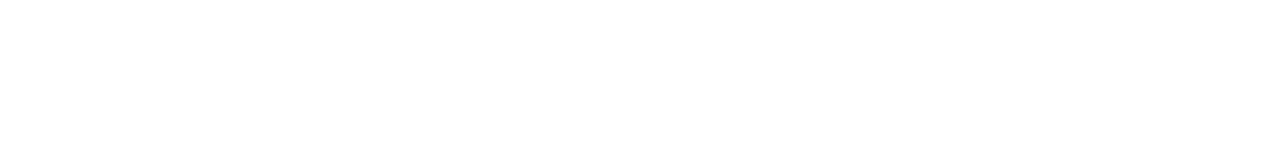
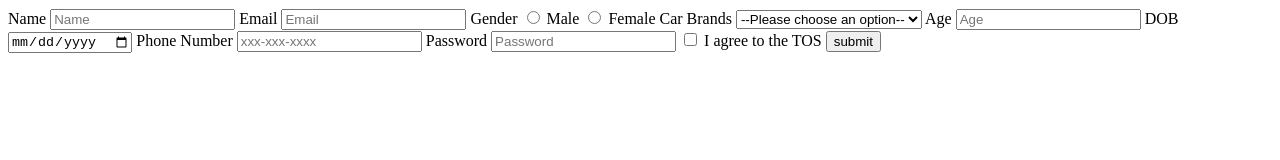
Before and after one commit to acciojob/signup-form-car-Abisara-09, a website: page main.html in a window 1280 px wide. Drawn offline with Linux system fonts and the light colour scheme.

Commit message:
created a submission

```diff
--- a/main.html
+++ b/main.html
@@ -7,6 +7,46 @@
 </head>
 
 <body>
+	<form method="post">
+		<label for="name">Name</label>
+		<input type="text" id="name" placeholder="Name" required>
+
+		<label for="email">Email</label>
+		<input type="email" id="email" placeholder="Email" required>
+
+		<label for="gender">Gender</label>
+		<input type="radio" id="gender_m" name="gender" required>
+		<label for="gender_m">Male</label>
+		<input type="radio" id="gender_f" name="gender" required>
+		<label for="gender_f">Female</label>
+
+		<label for="cars">Car Brands</label>
+		<select id="cars" required>
+			<option value="" disabled selected>--Please choose an option--</option>
+			<option value="bmw">BMW</option>
+			<option value="audi">Audi</option>
+			<option value="mercedez">Mercedez</option>
+		</select>
+		<label for="age">Age</label>
+		<input type="number" id="age" placeholder="Age" required>
+
+		<label for="dob">DOB</label>
+		<input type="date" id="dob" required>
+
+		<label for="tel">Phone Number</label>
+		<input type="tel" id="tel" placeholder="xxx-xxx-xxxx">
+
+		<label for="password">Password</label>
+		<input type="password" id="password" placeholder="Password" required>
+
+
+		<input type="checkbox" id="tos" required>
+		<label for="tos">I agree to the TOS</label>
+
+		<button type="submit">submit</button>
+
+
+	</form>
 	<!-- the entire body must be written by student -->
     <script type="text/javascript" src="./script.js">
 </script>
```
